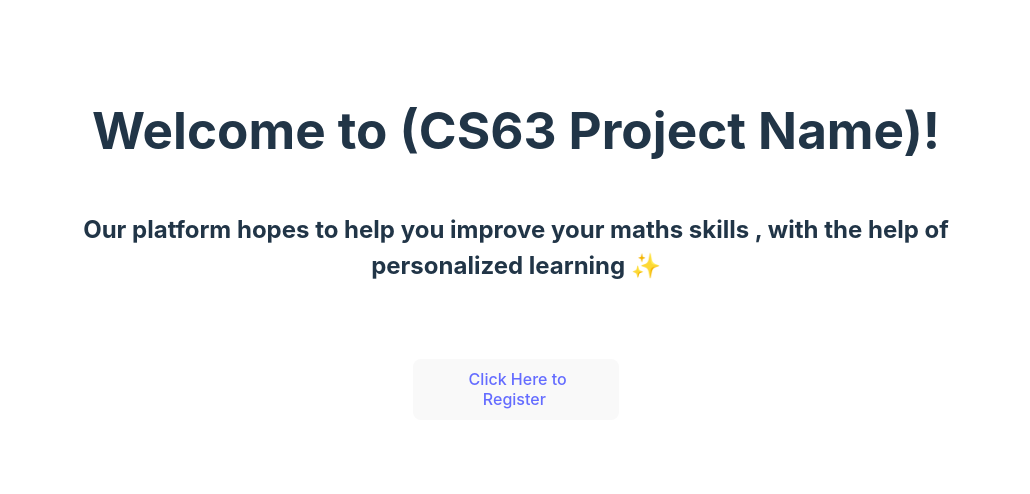
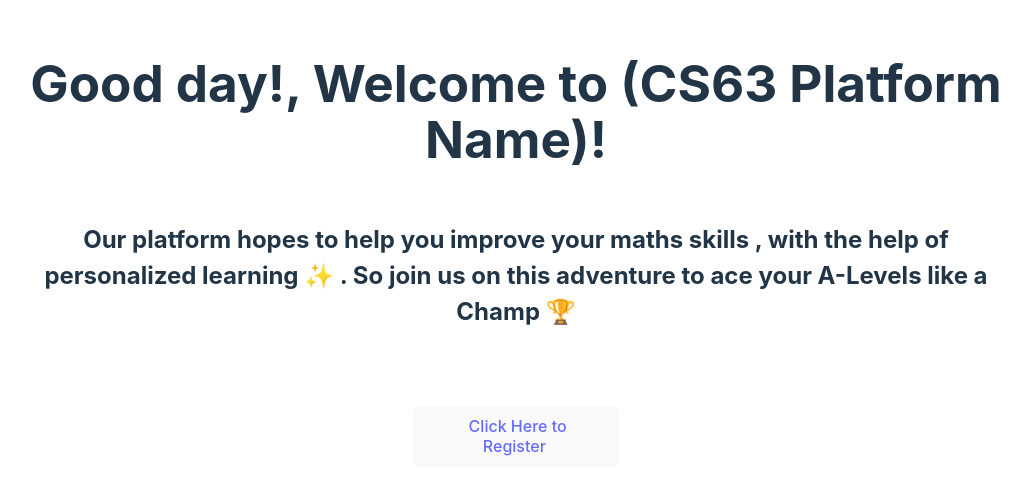
Before and after one commit to DulranSam/SDGP-Implementation, a React (Vite) app in the folder frontend/: page / in a window 1280 px wide. Shown: the part 154-648 px from the top of the page, without its empty margins (124-1154 px from the left). Built offline with nearby package versions, Linux system fonts and the light colour scheme.

Commit message:
minorChanges

```diff
--- a/frontend/package.json
+++ b/frontend/package.json
@@ -12,6 +12,7 @@
   "dependencies": {
     "axios": "^1.6.2",
     "better-react-mathjax": "^2.0.3",
+    "bootstrap": "^5.3.2",
     "react": "^18.2.0",
     "react-dom": "^18.2.0",
     "react-router-dom": "^6.21.0"
--- a/frontend/src/components/HomePage.jsx
+++ b/frontend/src/components/HomePage.jsx
@@ -1,12 +1,30 @@
+import { useEffect, useState } from "react";
 import { Link } from "react-router-dom";
 
 const HomePage = (props) => {
   const { user, isLogged } = props;
+  const [time, setTime] = useState("day");
+
+  const date = new Date();
+  const hour = date.getHours();
+
+  // if (hour < 12) {
+  //   setTime("Morning");
+  // } else if (hour < 17) {
+  //   setTime("Afternoon");
+  // } else if (hour < 20) {
+  //   setTime("Evening");
+  // } else {
+  //   setTime("Night");
+  // }
+
   return (
     <div>
       {isLogged ? (
         <div>
-          <h1>Welcome {user} ! Select your choice</h1>
+          <h1>
+            Good {time} Welcome {user.username}! Please select your choice{" "}
+          </h1>
           <button>
             <Link to="/stat">StatPage</Link>
           </button>
@@ -16,10 +34,11 @@ const HomePage = (props) => {
         </div>
       ) : (
         <div>
-          <h1>Welcome to (CS63 Project Name)!</h1>
+          <h1>Good {time}!, Welcome to (CS63 Platform Name)!</h1>
           <h2 style={{ margin: "5%" }}>
             Our platform hopes to help you improve your maths skills , with the
-            help of personalized learning ✨
+            help of personalized learning ✨ . So join us on this adventure to
+            ace your A-Levels like a Champ 🏆
           </h2>
           <button>
             <Link path="/adduser">Click Here to Register</Link>
```
Also changed, not shown: 1 other file (tests, documents, lock files or other folders).
